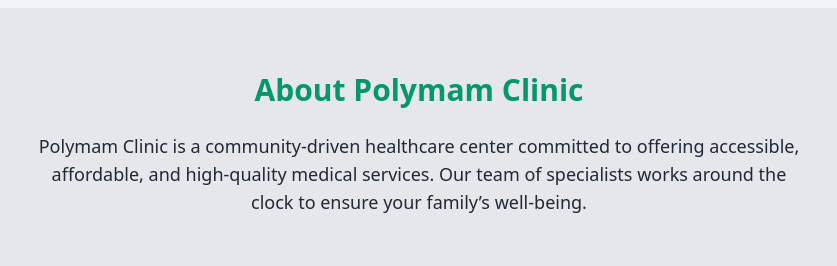
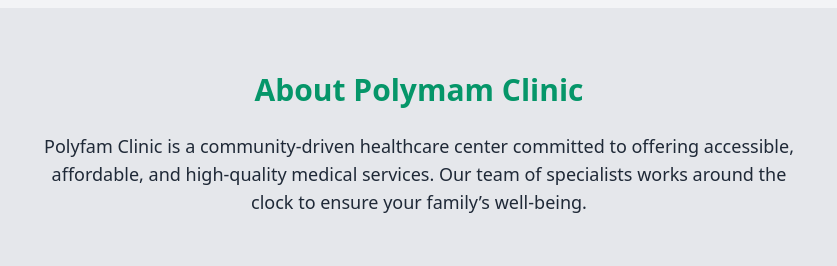
Before and after one commit to Nduwayesu1/SRCOS_Fronend, a plain HTML site: page index.html in a window 1280 px wide. Shown: the part 1160-1426 px from the top of the page, 221-1058 px from the left. Drawn offline with nearby package versions, Linux system fonts and the light colour scheme.

Commit message:
Update index.html

```diff
--- a/index.html
+++ b/index.html
@@ -117,7 +117,7 @@
   <div class="container mx-auto px-4 text-center">
     <h3 class="text-3xl font-bold text-green-600 mb-6">About Polymam Clinic</h3>
     <p class="max-w-3xl mx-auto text-lg">
-      Polymam Clinic is a community-driven healthcare center committed to offering accessible, affordable, and high-quality medical services. Our team of specialists works around the clock to ensure your family’s well-being.
+      Polyfam Clinic is a community-driven healthcare center committed to offering accessible, affordable, and high-quality medical services. Our team of specialists works around the clock to ensure your family’s well-being.
     </p>
   </div>
 </section>
```
